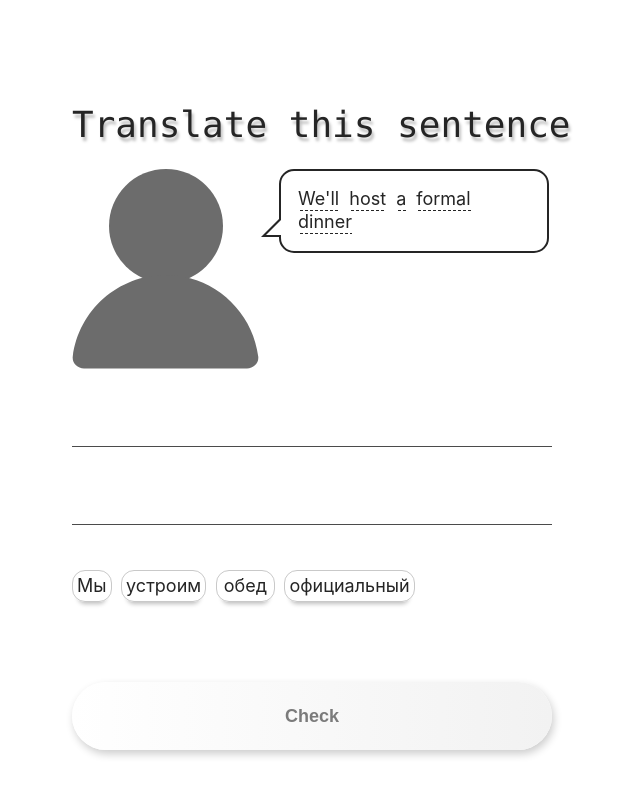
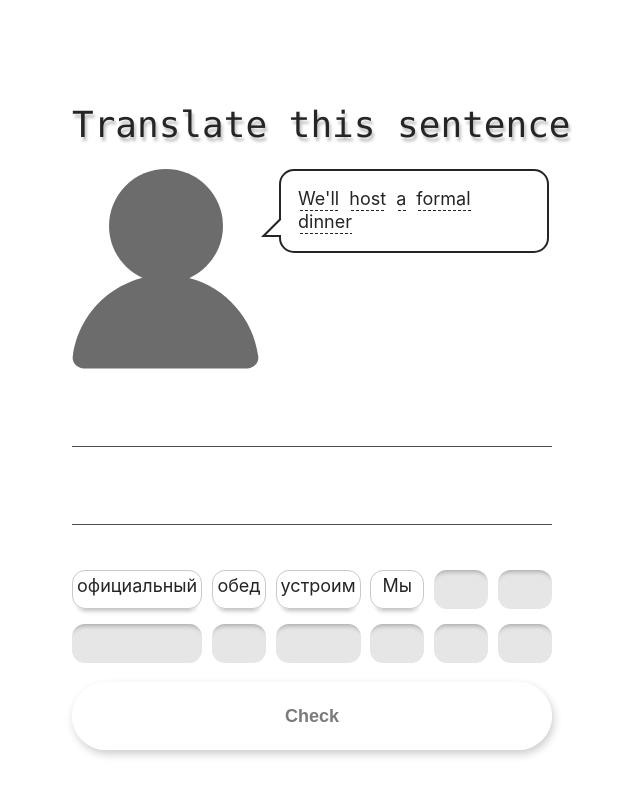
Before and after one commit to Nero656/translit-ts-app, a React (Create React App) app in the folder translate-app/: page / in a window 1280 px wide. Shown: the top 796 px of the page, without its empty margins (318-958 px from the left). Built offline with nearby package versions, Linux system fonts and the light colour scheme.

Commit message:
каммит
исправил баги, добавил анимации

```diff
--- a/translate-app/src/elements/words_field.tsx
+++ b/translate-app/src/elements/words_field.tsx
@@ -8,7 +8,9 @@ interface Props {
 
 type Words = {
     id: number,
-    word: string
+    key: number,
+    word: string,
+    enabled: boolean
 }
 
 type Boards = {
@@ -17,7 +19,13 @@ type Boards = {
 }
 
 
-export class Words_field extends React.Component<Props, { phrase: string[], boards: Boards[]}> {
+export class Words_field extends React.Component<Props,
+    {
+        phrase: string[],
+        boards: Boards[],
+        isError: boolean,
+        isSuccess: boolean
+    }> {
     private currentWord: Words
     private currentBoard: Boards
 
@@ -29,10 +37,12 @@ export class Words_field extends React.Component<Props, { phrase: string[], boar
                 {id: 0, wordsList: []},
                 {id: 1, wordsList: []},
                 {id: 2, wordsList: []},
-            ]
+            ],
+            isError: false,
+            isSuccess: false
         }
 
-        this.currentWord = {id: 0, word: ''}
+        this.currentWord = {id: 0, key: 0, word: '', enabled: false}
         this.currentBoard = {id: 0, wordsList: []}
     }
 
@@ -52,14 +62,25 @@ export class Words_field extends React.Component<Props, { phrase: string[], boar
         const wordsArray = phraseWords.map((word, index) =>
             ({
                 id: index,
-                word: word
+                key: index,
+                word: word,
+                enabled: true
             })
         )
 
+        while (wordsArray.length < 12) {
+            wordsArray.push({
+                id: wordsArray.length,
+                key: wordsArray.length,
+                word: ' ',
+                enabled: false
+            })
+        }
+
         const newBoard = [
-                {id: 0, wordsList: []},
-                {id: 1, wordsList: []},
-                {id: 2, wordsList: wordsArray}
+            {id: 0, wordsList: []},
+            {id: 1, wordsList: []},
+            {id: 2, wordsList: wordsArray}
         ]
 
         this.setState({
@@ -73,7 +94,6 @@ export class Words_field extends React.Component<Props, { phrase: string[], boar
     }
 
     private dragLeaveHandler(e: React.DragEvent<HTMLSpanElement>) {
-
     }
 
     private dragEndHandler(e: React.DragEvent<HTMLSpanElement>) {
@@ -84,20 +104,7 @@ export class Words_field extends React.Component<Props, { phrase: string[], boar
         e.preventDefault()
     }
 
-    private dropHandler(e: React.DragEvent<HTMLSpanElement>, board: Boards, word: Words) {
-        e.preventDefault()
-        const wordsList = board.wordsList
-
-        let wordsArray = wordsList.map(item => {
-            if (item.id === word.id) {
-                return {...item, id: this.currentWord?.id}
-            }
-            if (item.id === this.currentWord?.id) {
-                return {...item, id: word.id}
-            }
-            return item
-        })
-
+    private boardUpdate(wordsArray: Words[], board: Boards) {
         const boardList = this.state.boards
 
         const boardArray = boardList.map(item => {
@@ -105,6 +112,7 @@ export class Words_field extends React.Component<Props, { phrase: string[], boar
                     item.wordsList = wordsArray
                     return board
                 }
+
                 if (item.id === this.currentBoard?.id) {
                     return this.currentBoard
                 }
@@ -112,54 +120,67 @@ export class Words_field extends React.Component<Props, { phrase: string[], boar
             }
         )
 
+        if (this.currentBoard.id === 2 && board.id !== 2) {
+            this.state.boards[2].wordsList.push({
+                id: this.state.boards[2].wordsList.length,
+                key: this.state.boards[2].wordsList.length,
+                word: ' ',
+                enabled: false
+            })
+        } else if (this.state.boards[2].id === board.id && this.currentBoard.id !== 2) {
+            this.state.boards[2].wordsList.splice(10, 1)
+        }
+
         this.setState({
             boards: boardArray
         })
     }
 
-    dropBoardHandler(e: React.DragEvent<HTMLDivElement>, board: Boards) {
+    private dropHandler(e: React.DragEvent<HTMLSpanElement>, board: Boards, word: Words) {
         e.preventDefault()
+        const wordsList = board.wordsList
+
+        board.wordsList = wordsList.map(item => {
+            if (item.id === word.id) {
+                return {...item, key: this.currentWord?.key}
+            }
+            if (item.id === this.currentWord?.id) {
+                return {...item, key: word.key}
+            }
+            return item
+        })
+
+
+        // this.boardUpdate(wordsArray, board)
+    }
+
+    private dropBoardHandler(e: React.DragEvent<HTMLDivElement>, board: Boards) {
+        e.preventDefault()
+        this.currentWord.key += 1
         board.wordsList.push(this.currentWord)
 
         const currentIndex = this.currentBoard.wordsList.indexOf(this.currentWord)
         this.currentBoard.wordsList.splice(currentIndex, 1)
 
+
         const wordsList = board.wordsList
 
-        let wordsArray = wordsList.map(item => {
-            if (item.id === this.currentWord.id && board.id === this.state.boards[this.state.boards.length-1].id) {
-                return {...item}
-            }
-            return item
-        })
-
-        const boardList = this.state.boards
-        const boardArray = boardList.map(item => {
-                if (item.id === board.id) {
-                    item.wordsList = wordsArray
-                    return board
-                }
-                if (item.id === this.currentBoard?.id) {
-                    return this.currentBoard
-                }
-                return item
-            }
-        )
-
-        this.setState({
-            boards: boardArray
-        })
-
-        // const dropIndex = board.wordsList.indexOf(word)
-        // board.wordsList.splice(dropIndex + 1, 0, this.currentWord)
+        this.boardUpdate(wordsList, board)
     }
 
+    private sortWords = (a: Words, b: Words) => {
+        return a.key > b.key ? 1 : -1
+    }
 
-    sortWords = (a: Words, b: Words) => {
-        if (a.id > b.id)
-            return +1
+    private sortWordsByEnabled = (a: Words, b: Words) => {
+        return a.enabled < b.enabled ? 1 : -1
+    }
+
+    private answerCheck = () => {
+        if (this.state.boards[0].wordsList.length === 0 && this.state.boards[1].wordsList.length === 0)
+            return true
         else
-            return -1
+            return false
     }
 
 
@@ -189,9 +210,38 @@ export class Words_field extends React.Component<Props, { phrase: string[], boar
           box-shadow: 0 8px 4px -6px rgba(0, 0, 0, 0.25);
           user-select: none;
         `
-        const button = css`
+        const wordEmpty = css`
+          cursor: revert;
+          height: 1.875rem;
+          padding: .25rem .25rem .31rem .25rem;
+          text-align: center;
+          flex-shrink: 0;
+          border-radius: 0.8125rem;
+          background: #E6E6E6;
+          box-shadow: 0px 8px 4px -6px rgba(0, 0, 0, 0.25) inset;
+          user-select: none;
+        `
+        const ansBlock = css`
+          height: 10rem;
+        `
+        const errorMes = css`
+          position: relative;
+          top: 5rem;
+          color: #F00;
+          text-shadow: 1px 2px 2px rgba(91, 13, 13, 0.50), -1px -2px 2px #FFF;
+          text-align: center;
+          z-index: 1;
+        `
+        const successMes = css`
+          position: relative;
+          top: 5rem;
+          color: #2fff00;
+          text-shadow: 1px 2px 2px rgba(30, 91, 13, 0.5), -1px -2px 2px #FFF;
+          text-align: center;
+          z-index: 1;
+        `
+        let button = css`
           width: 30rem;
-          transition: .5s;
           color: #7b7b7b;
           margin-top: 5rem;
           height: 4.25rem;
@@ -203,6 +253,8 @@ export class Words_field extends React.Component<Props, { phrase: string[], boar
           font-style: normal;
           font-weight: 700;
           line-height: normal;
+          position: absolute;
+          z-index: 2;
 
           &:hover {
             color: #000;
@@ -214,12 +266,53 @@ export class Words_field extends React.Component<Props, { phrase: string[], boar
             cursor: pointer;
             box-shadow: 2px 4px 8px 0px rgba(0, 0, 0, 0.20) inset, -2px -4px 12px 0px #FFF inset;
           }
+
+          &:disabled,
+          button[disabled] {
+            color: #7b7b7b;
+            border-radius: 5.5rem;
+            background: linear-gradient(91deg, #FFF 100%, #F2F2F2 100%);
+            box-shadow: 2px 4px 8px 0px rgba(0, 0, 0, 0.20), -2px -4px 8px 0px #FFF;
+          }
+
+
         `
+        const but_anim = css`
+          animation: errorAns 3s forwards;
+          @keyframes errorAns {
+            100% {
+              transform: translateY(2.5rem);
+            }
+          }
+        `
+
+        const wordIsEmpty = (enabled: boolean) => {
+            switch (enabled) {
+                case true:
+                    return {style: word, drag: true};
+                case false:
+                    return {style: wordEmpty, drag: false}
+            }
+        }
+
+        const answer = () => {
+            let phrase: string = ''
+            for (let i = 0; i < 2; i++) {
+                this.state.boards[i].wordsList.map(word => {
+                    phrase += word.word + ' '
+                })
+            }
+            phrase = phrase.slice(0, -1)
+            if (phrase === store.getState().phrase.phrases[this.props.randomInt].translate) {
+                this.setState({isError: false, isSuccess: true})
+            } else
+                this.setState({isError: true, isSuccess: false})
+        }
 
         return <div>
             {this.state.boards.map((board, index) =>
                 <div onDragOver={(e) => this.dragOverHandler(e)}
-                onDrop={(e) => this.dropBoardHandler(e, board)}
+                     onDrop={(e) => this.dropBoardHandler(e, board)}
                      key={board.id}>
                     {this.state.boards[this.state.boards.length - 1].id !== board.id &&
                         <div className={answerArea}>
@@ -242,36 +335,64 @@ export class Words_field extends React.Component<Props, { phrase: string[], boar
 
                     {this.state.boards[this.state.boards.length - 1].id === board.id &&
                         <div className={wordField}>
-                            {board.wordsList.sort(this.sortWords).map((item, index) =>
+                            {board.wordsList.sort(this.sortWordsByEnabled).map((item, index) =>
                                 <span
                                     key={index}
-                                    className={word}
-                                    draggable={true}
-                                    onDragStart={(e) => this.dragStartHandler(e, board, item)}
+                                    className={wordIsEmpty(item.enabled).style}
+                                    draggable={wordIsEmpty(item.enabled).drag}
+                                    onDragStart={
+                                        (e) =>
+                                            this.dragStartHandler(e, board, item)
+                                    }
                                     onDragLeave={(e) => this.dragLeaveHandler(e)}
                                     onDragEnd={(e) => this.dragEndHandler(e)}
                                     onDragOver={(e) => this.dragOverHandler(e)}
                                     onDrop={(e) => this.dropHandler(e, board, item)}
                                 >
                                         {item.word}
-                                    </span>
+                                </span>
                             )}
                         </div>
                     }
                 </div>
             )}
-            {/*<div className={wordField}>*/}
-            {/*    {this.state.words.sort(this.sortWords).map((item, index) =>*/}
-            {/*            */}
-            {/*    )}*/}
-            {/*</div>*/}
 
+            <div className={ansBlock}>
+                {this.state.isError &&
+                    <>
+                        <button
+                            className={button+' '+but_anim}
+                            disabled={this.answerCheck()}
+                            onClick={(e) => answer()}>
+                            Check
+                        </button>
+                        <p className={errorMes}>Something wrong!</p>
+                    </>
+                }
 
-            <button className={button}>Check</button>
+                {this.state.isSuccess &&
+                    <>
+                        <button
+                        className={button+' '+but_anim}
+                        disabled={this.answerCheck()}
+                        onClick={(e) => answer()}>
+                        Check
+                        </button>
+                        <p className={successMes}>Answer is correct!</p>
+                     </>
+                }
+
+                {!this.state.isError && !this.state.isSuccess &&
+                    <button
+                        className={button}
+                        disabled={this.answerCheck()}
+                        onClick={(e) => answer()}>
+                        Check
+                    </button>
+                }
+            </div>
         </div>
     }
-
-
 }
 
 export default Words_field
```
Also changed, not shown: translate-app/src/styles/Main.sass (+8 -0 lines).
